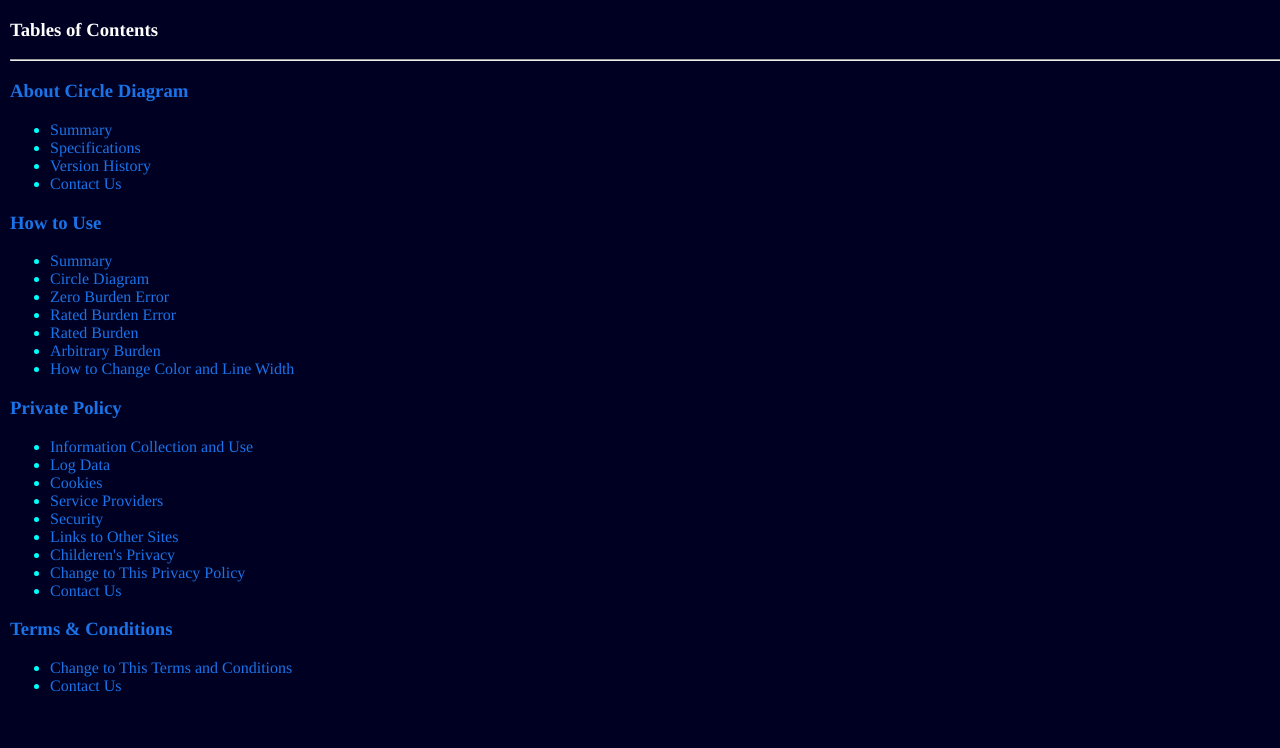
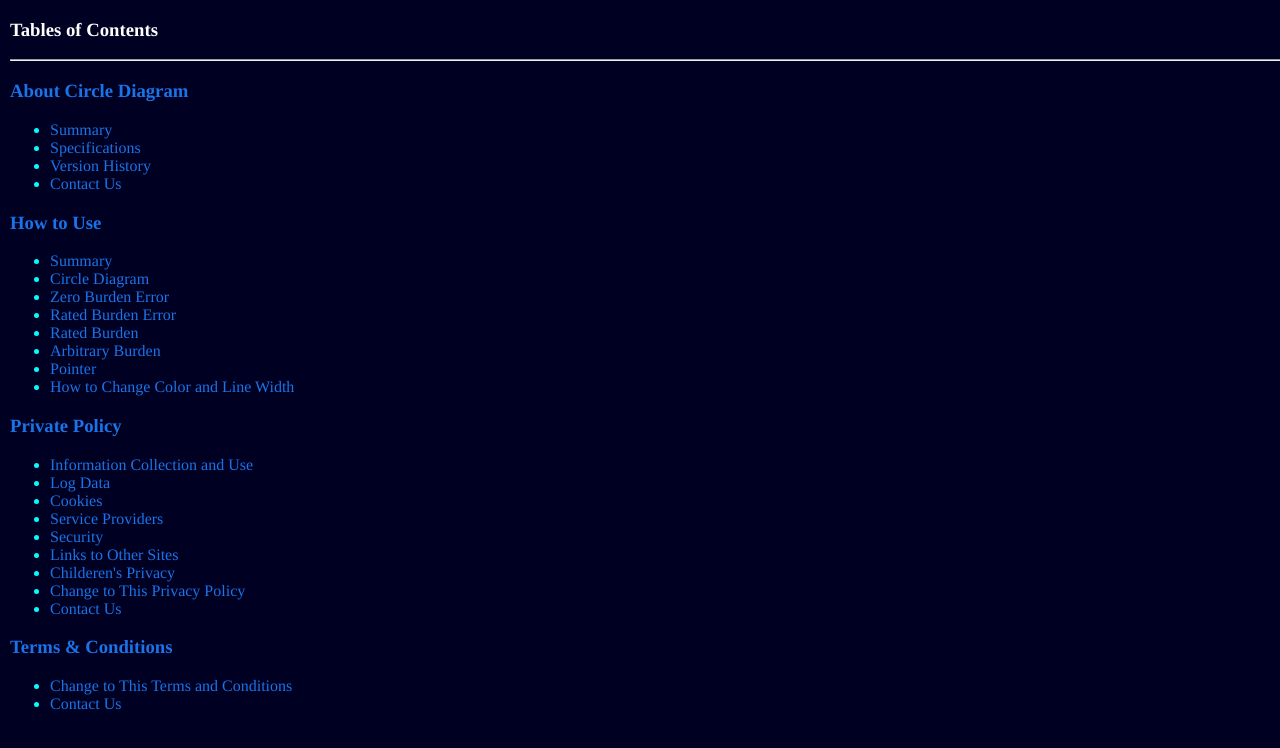
Before and after one commit to kjohnn/kjohnn.github.io, a plain HTML site: page Circle Diagram/Table.html in a window 1280 px wide. Drawn offline with Linux system fonts and the light colour scheme.

Commit message:
Add files via upload

```diff
--- a/Circle Diagram/Table.html
+++ b/Circle Diagram/Table.html
@@ -51,6 +51,7 @@
 		<li><a href="HowToUse.html#rated burden error" target="ContentsFrame">Rated Burden Error</a></li>
 		<li><a href="HowToUse.html#rated burden" target="ContentsFrame">Rated Burden</a></li>
 		<li><a href="HowToUse.html#arbitrary burden" target="ContentsFrame">Arbitrary Burden</a></li>
+		<li><a href="HowToUse.html#pointer" target="ContentsFrame">Pointer</a></li>
 		<li><a href="HowToUse.html#howToChange" target="ContentsFrame">How to Change Color and Line Width</a></li>
 	</ul>
 
```
